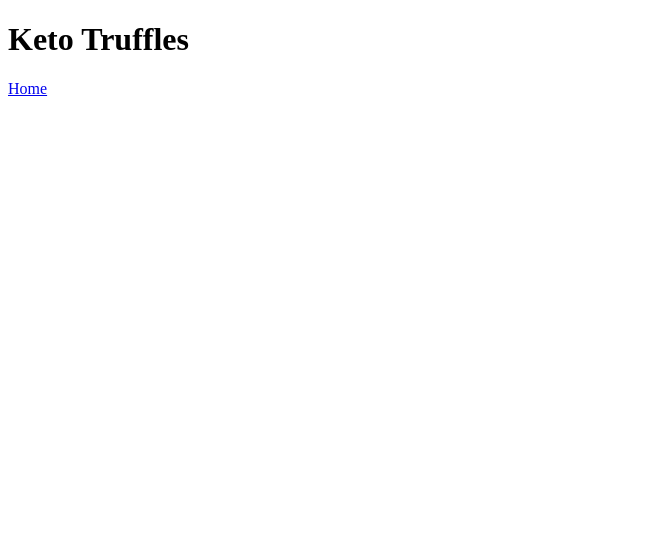
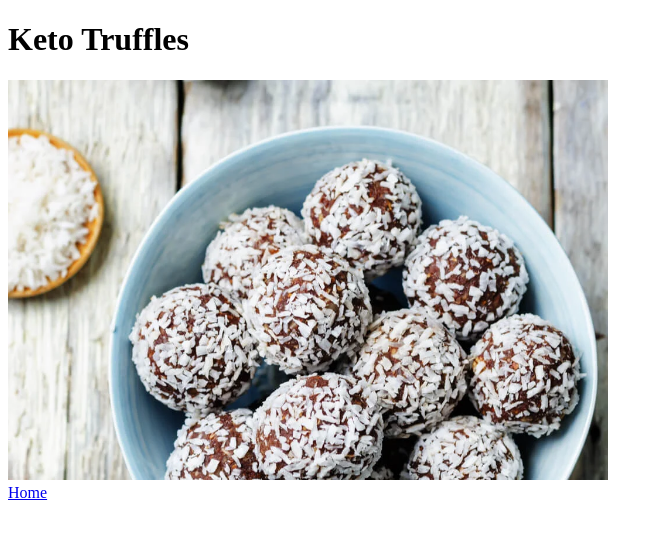
Before and after one commit to Michael080/odin-recipes, a plain HTML site: page recipes/keto-truffles.html in a window 1280 px wide. Shown: the whole page, without its empty margins (0-663 px from the left). Drawn offline with Linux system fonts and the light colour scheme.

Commit message:
Add image.

```diff
--- a/recipes/keto-truffles.html
+++ b/recipes/keto-truffles.html
@@ -7,6 +7,9 @@
   </head>
   <body>
     <h1>Keto Truffles</h1>
+    <div class="recipe">
+      <img src="images/keto-truffles.webp" alt="Bowl of chocalate truffles sitting on a rustic table." width="600">
+    </div>
     <a href="../index.html">Home</a>
   </body>
 </html>
```
